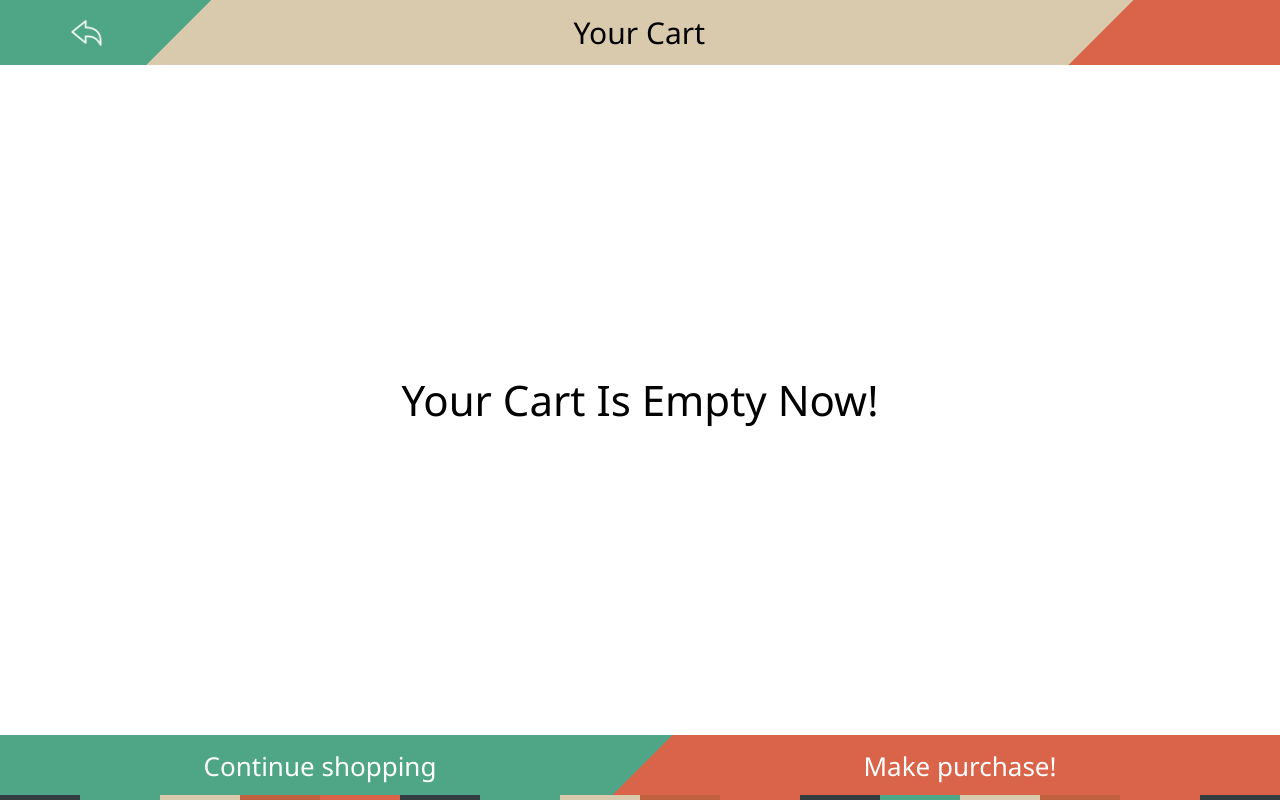
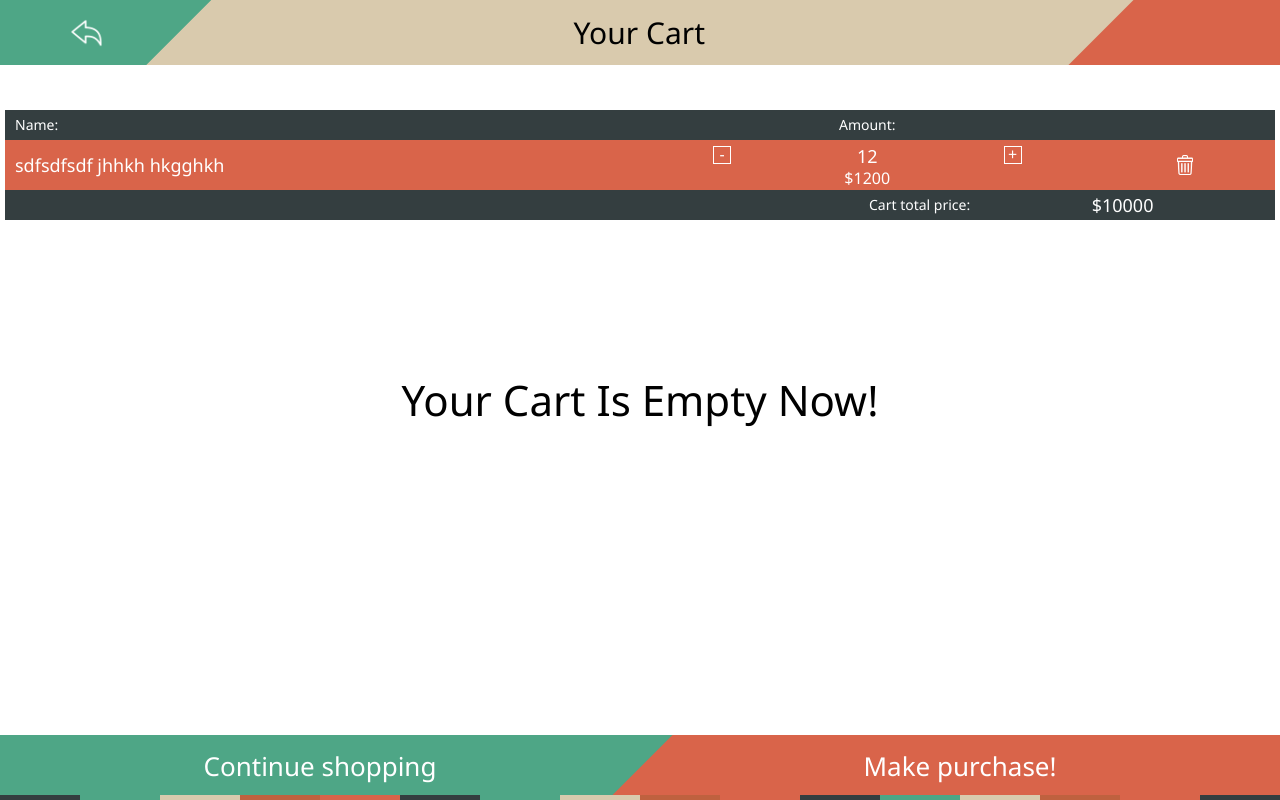
Before and after one commit to CyberCommander94/shopping-cart, a Nuxt app: page /cart in a window 1280 px wide. Built offline with nearby package versions, Linux system fonts and the light colour scheme.

Commit message:
developing cart content

```diff
--- a/assets/scss/pages/cart/_index.scss
+++ b/assets/scss/pages/cart/_index.scss
@@ -1,9 +1,129 @@
-.cart-content{
+.cart-content {
   width: 100%;
   height: 100%;
-  padding: 140px 5px 20px 5px;
-  margin-bottom: 20px;
-  overflow-x: hidden;
-  overflow-y: scroll;
+  padding: 110px 5px 20px 5px;
   box-sizing: border-box;
+  &__header {
+    height: 30px;
+    display: flex;
+    width: 100%;
+    background-color: #343e40;
+    color: white;
+    font-weight: 400;
+    font-size: 14px;
+  }
+  &__main {
+    height: auto;
+    overflow-x: hidden;
+    overflow-y: scroll;
+    max-height: calc(100vh - 230px);
+    & > .main-content-wrapper {
+      height: auto;
+      display: flex;
+      flex-wrap: nowrap;
+      flex-direction: column;
+      .order-row {
+        background-color: #d9644a;
+        width: 100%;
+        height: 50px;
+        display: flex;
+        align-items: center;
+        justify-content: justify;
+        color: #ffffff;
+        &:nth-child(even) {
+          background-color: #bf613f;
+        }
+        .name-cell{
+          height: auto;
+          line-height: 22px;
+          font-size: 18px;
+        }
+        .amount-cell {
+          display: flex;
+          flex-direction: column;
+          justify-content: space-around;
+          text-align: center;
+          &__controls {
+            display: flex;
+            justify-content: space-around;
+            align-items: flex-end;
+            line-height: 15px;
+            color: white;
+            height: 22px;
+            .div-amount {
+              width: 16px;
+              height: 16px;
+              text-align: center;
+              border: 1px solid #ffffff;
+            }
+            .add-amount {
+              width: 16px;
+              height: 16px;
+              text-align: center;
+              border: 1px solid #ffffff;
+            }
+            .total-amount {
+              font-size: 18px;
+              line-height: 16px;
+            }
+          }
+          &__total {
+            line-height: 22px;
+            color: #ffffff;
+            font-weight: 400;
+          }
+        }
+        .delete-btn-cell {
+          display: flex;
+          justify-content: center;
+          align-items: center;
+          &__delete-button {
+            width: 20px;
+            height: 20px;
+            background: url('~assets/img/delete-ico.png') no-repeat center center;
+            background-size: contain;
+          }
+        }
+      }
+    }
+  }
+  &__footer {
+    height: 30px;
+    display: flex;
+    width: 100%;
+    background-color: #343e40;
+    color: white;
+    font-weight: 400;
+    font-size: 14px;
+    div {
+      line-height: 30px;
+      &:first-child {
+        width: 76%;
+        text-align: right;
+      }
+      &:last-child {
+        width: 24%;
+        font-size: 18px;
+        text-align: center;
+      }
+    }
+  }
+  .name-cell {
+    width: 50%;
+  }
+  .amount-cell {
+    text-align: center;
+    width: 35%;
+  }
+  .delete-btn-cell {
+    width: 15%;
+  }
+  .name-cell,
+  .amount-cell,
+  .delete-btn-cell {
+    line-height: 30px;
+    box-sizing: border-box;
+    padding-left: 10px;
+    height: 100%;
+  }
 }
--- a/pages/cart/index.vue
+++ b/pages/cart/index.vue
@@ -7,7 +7,35 @@
       :total-cost="getTotalPrice"
       :mobile-content-scroll="mobileContentScrollComputed"
     />
-    <div class="cart-content"></div>
+    <div class="cart-content">
+      <div class="cart-content__header">
+        <div class="name-cell">Name:</div>
+        <div class="amount-cell">Amount:</div>
+        <div class="delete-btn-cell"></div>
+      </div>
+      <div class="cart-content__main">
+        <div class="main-content-wrapper">
+          <div class="order-row">
+            <div class="name-cell">sdfsdfsdf jhhkh hkgghkh</div>
+            <div class="amount-cell">
+              <div class="amount-cell__controls">
+                <div class="div-amount">-</div>
+                <span class="total-amount">12</span>
+                <div class="add-amount">+</div>
+              </div>
+              <div class="amount-cell__total">$1200</div>
+            </div>
+            <div class="delete-btn-cell">
+              <div class="delete-btn-cell__delete-button"></div>
+            </div>
+          </div>
+        </div>
+      </div>
+      <div class="cart-content__footer">
+        <div>Cart total price:</div>
+        <div>$10000</div>
+      </div>
+    </div>
     <CartFooterComponent />
     <EmptyFolderMessageComponent
       v-if="getTotalPrice === 0"
```
